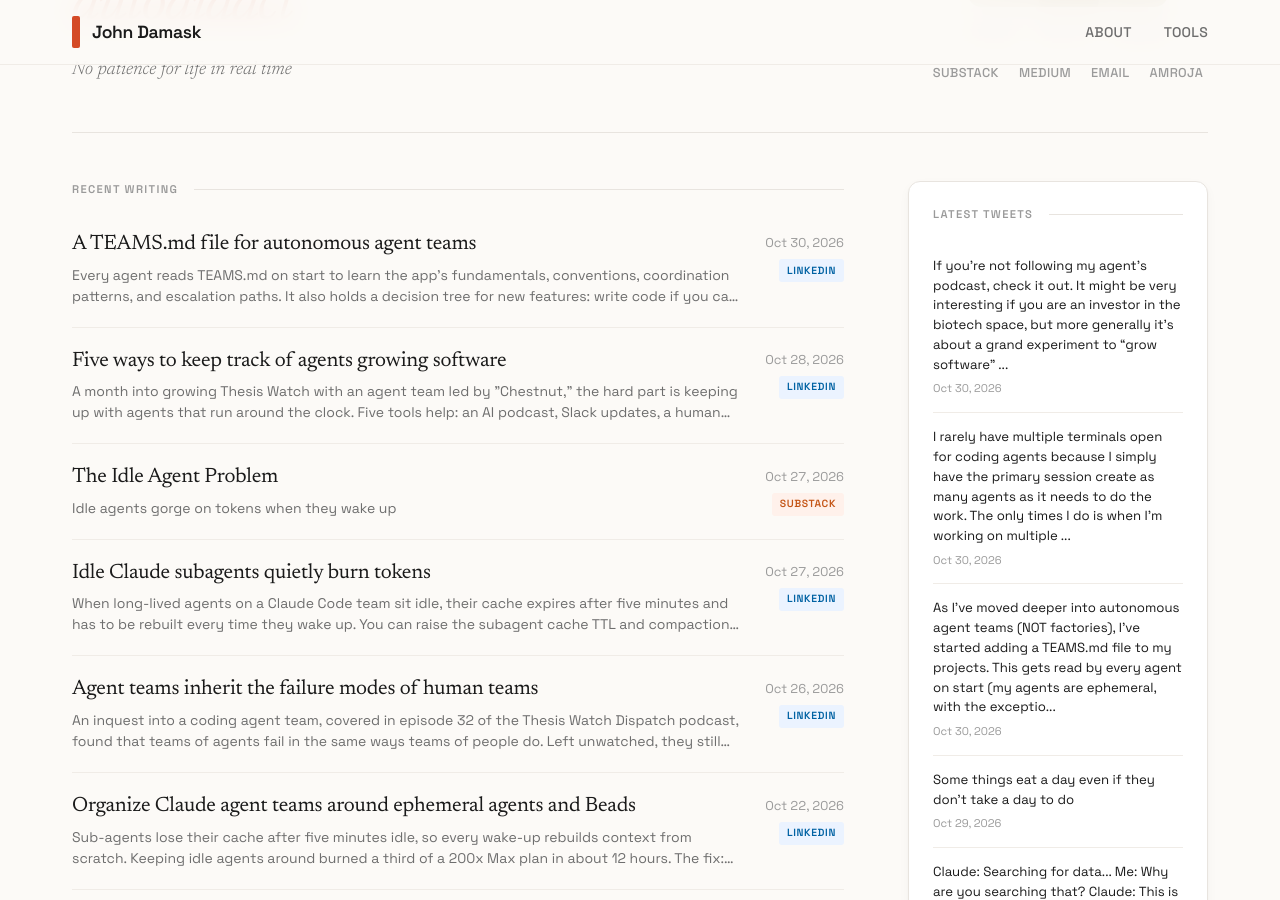
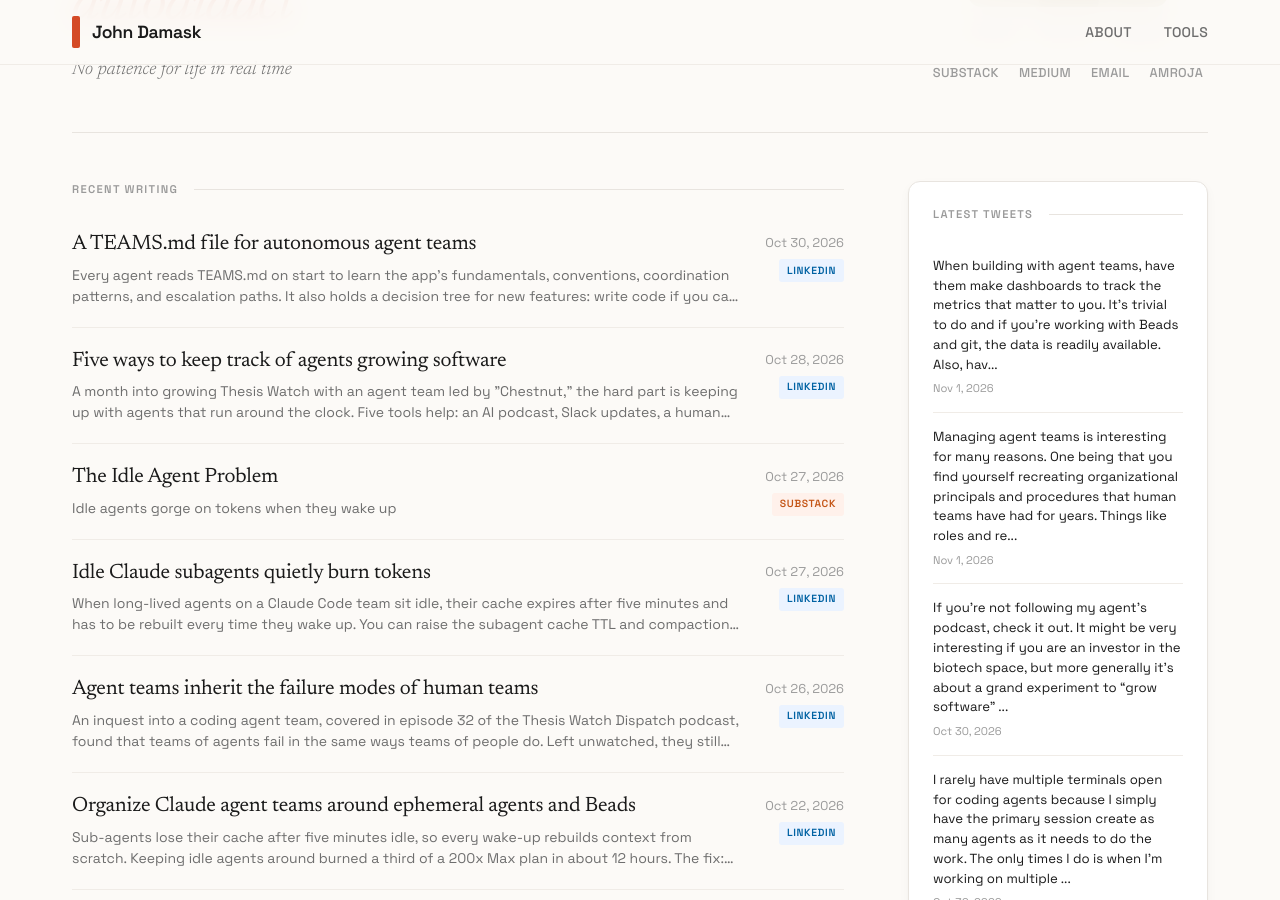
Before and after one commit to jbdamask/jbdamask.github.io, a Jekyll site: the page built from index.html, in a window 1280 px wide and 900 px high, scrolled down 362 px. Built offline with Jekyll 4.4.1, drawn with Linux system fonts in a browser that asks for light colours; the list of posts is cut into pages by our own code; some of the changed text lies outside the part shown.

Commit message:
Update Twitter posts

```diff
--- a/_data/twitter-posts.yml
+++ b/_data/twitter-posts.yml
@@ -2,6 +2,24 @@
 # Fetches latest tweets and merges with existing posts
 # Keeps max 150 most recent tweets (LIFO)
 
+- title: When building with agent teams, have them make dashboards to track the metrics
+    that matter to you. I...
+  source: twitter
+  url: https://twitter.com/jbdamask/status/2116924793639333949
+  date: '2026-11-01'
+  excerpt: When building with agent teams, have them make dashboards to track the
+    metrics that matter to you. It's trivial to do and if you're working with Beads
+    and git, the data is readily available. Also, hav...
+  image: ''
+- title: Managing agent teams is interesting for many reasons. One being that you
+    find yourself recreating or...
+  source: twitter
+  url: https://twitter.com/jbdamask/status/2116885516297650679
+  date: '2026-11-01'
+  excerpt: Managing agent teams is interesting for many reasons. One being that you
+    find yourself recreating organizational principals and procedures that human teams
+    have had for years. Things like roles and re...
+  image: ''
 - title: If you’re not following my agent’s podcast, check it out. It might be very
     interesting if you are an...
   source: twitter
@@ -1167,21 +1185,3 @@
   date: '2026-08-11'
   excerpt: 'TIL: Append .md to doc URLs to get page content as markdown.'
   image: https://pbs.twimg.com/news_img/2086008285656764416/mZVEuKWx?format=png&name=orig
-- title: Amazing how many people want to use Claude to ETL emails to a task board.
-    A trick to making this use...
-  source: twitter
-  url: https://twitter.com/jbdamask/status/2085154770247909734
-  date: '2026-08-06'
-  excerpt: Amazing how many people want to use Claude to ETL emails to a task board.
-    A trick to making this useful is to first create a taxonomy of email types. It
-    more powerful than just ignore/action flags. Th...
-  image: ''
-- title: 'Two things I find helpful when working on large software systems with coding
-    agents: 1) Co-locate do...'
-  source: twitter
-  url: https://twitter.com/jbdamask/status/2084708143745868266
-  date: '2026-08-04'
-  excerpt: 'Two things I find helpful when working on large software systems with
-    coding agents: 1) Co-locate documentation with code 2) Add a "reorient" skill
-    to the project'
-  image: ''
```
